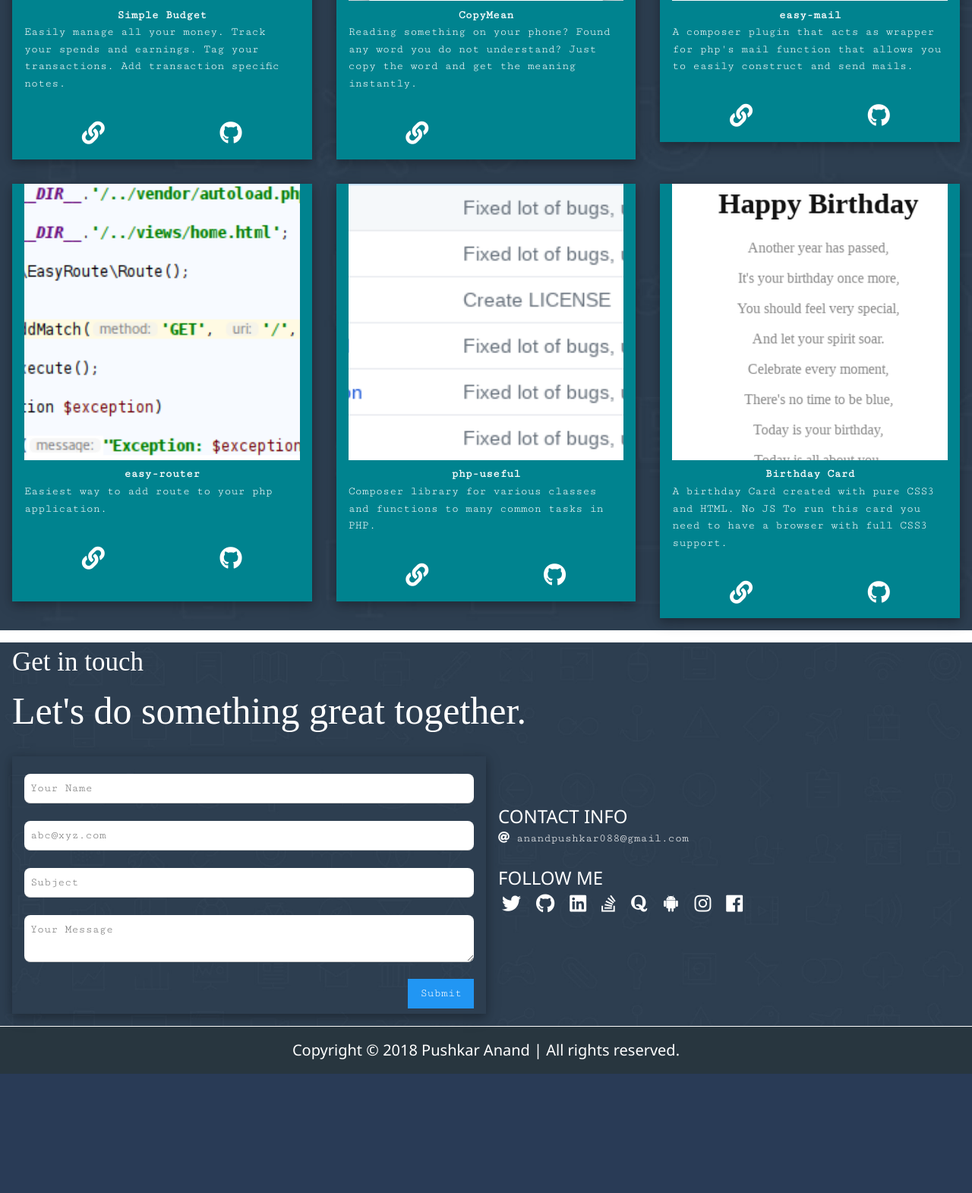
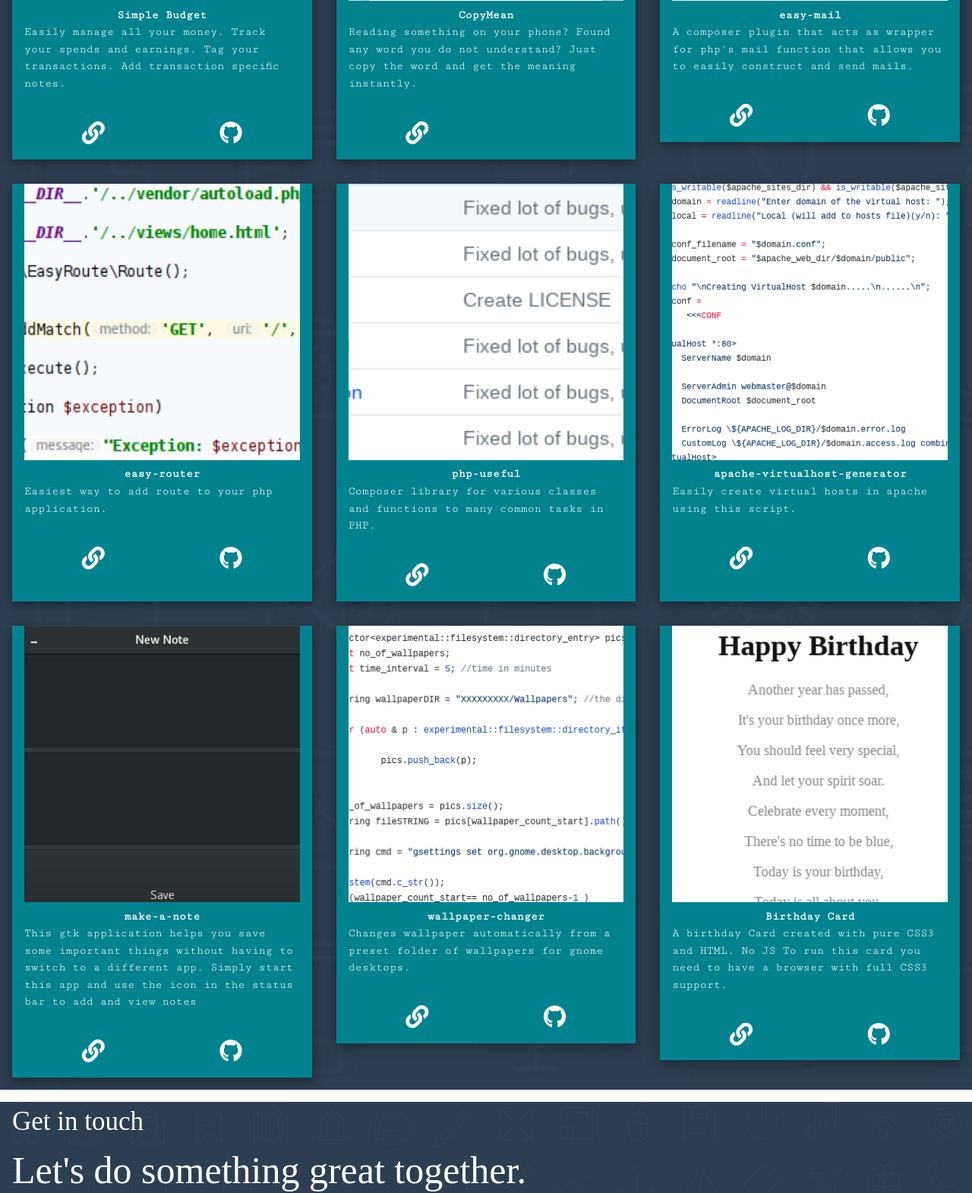
Before and after one commit to pushkar-anand/pushkaranand.me, a PHP site: template views/home.html in a window 1280 px wide. Shown: the part 2469-4040 px from the top of the page at 76% size. Before the commit the page ends 3883 px from the top, so only its background shows below. Run offline with PHP 8.4, Linux system fonts and the light colour scheme; the template is opened without the code that fills it, so the values that code supplies are empty; some libraries are stand-ins or nearby versions; some web fonts are replaced.

Commit message:
added new projects.

```diff
--- a/public/css/home.css
+++ b/public/css/home.css
@@ -336,6 +336,15 @@ h2.intro
     color: #83a3a8;
 }
 
+.project-title
+{
+
+}
+
+.project-description{
+
+}
+
 footer{
     color: #FFFFFF;
     width: 100%;
--- a/public/js/projects.js
+++ b/public/js/projects.js
@@ -34,6 +34,27 @@ const projects = [
         "repo": "https://github.com/pushkar-anand/php-useful"
     },
     {
+        "name": "apache-virtualhost-generator",
+        "info": "Easily create virtual hosts in apache using this script.",
+        "img": "/images/projects/vhost-gen.png",
+        "link": "https://github.com/pushkar-anand/apache-virtualhost-generator",
+        "repo": "https://github.com/pushkar-anand/apache-virtualhost-generator"
+    },
+    {
+        "name": "make-a-note",
+        "info": "This gtk application helps you save some important things without having to switch to a different app. Simply start this app and use the icon in the status bar to add and view notes",
+        "img": "/images/projects/make-a-note.png",
+        "link": "https://github.com/pushkar-anand/make-a-note",
+        "repo": "https://github.com/pushkar-anand/make-a-note"
+    },
+    {
+        "name": "wallpaper-changer",
+        "info": "Changes wallpaper automatically from a preset folder of wallpapers for gnome desktops.",
+        "img": "/images/projects/wallpaper-changer.png",
+        "link": "https://github.com/pushkar-anand/wallpaper-changer",
+        "repo": "https://github.com/pushkar-anand/wallpaper-changer"
+    },
+    {
         "name": "Birthday Card",
         "info": "A birthday Card created with pure CSS3 and HTML. No JS To run this card you need to have a browser with full CSS3 support.",
         "img": "/images/projects/card.png",
```
Also changed, not shown: public/images/projects/make-a-note.png (added), public/images/projects/vhost-gen.png (added), public/images/projects/wallpaper-changer.png (added).
